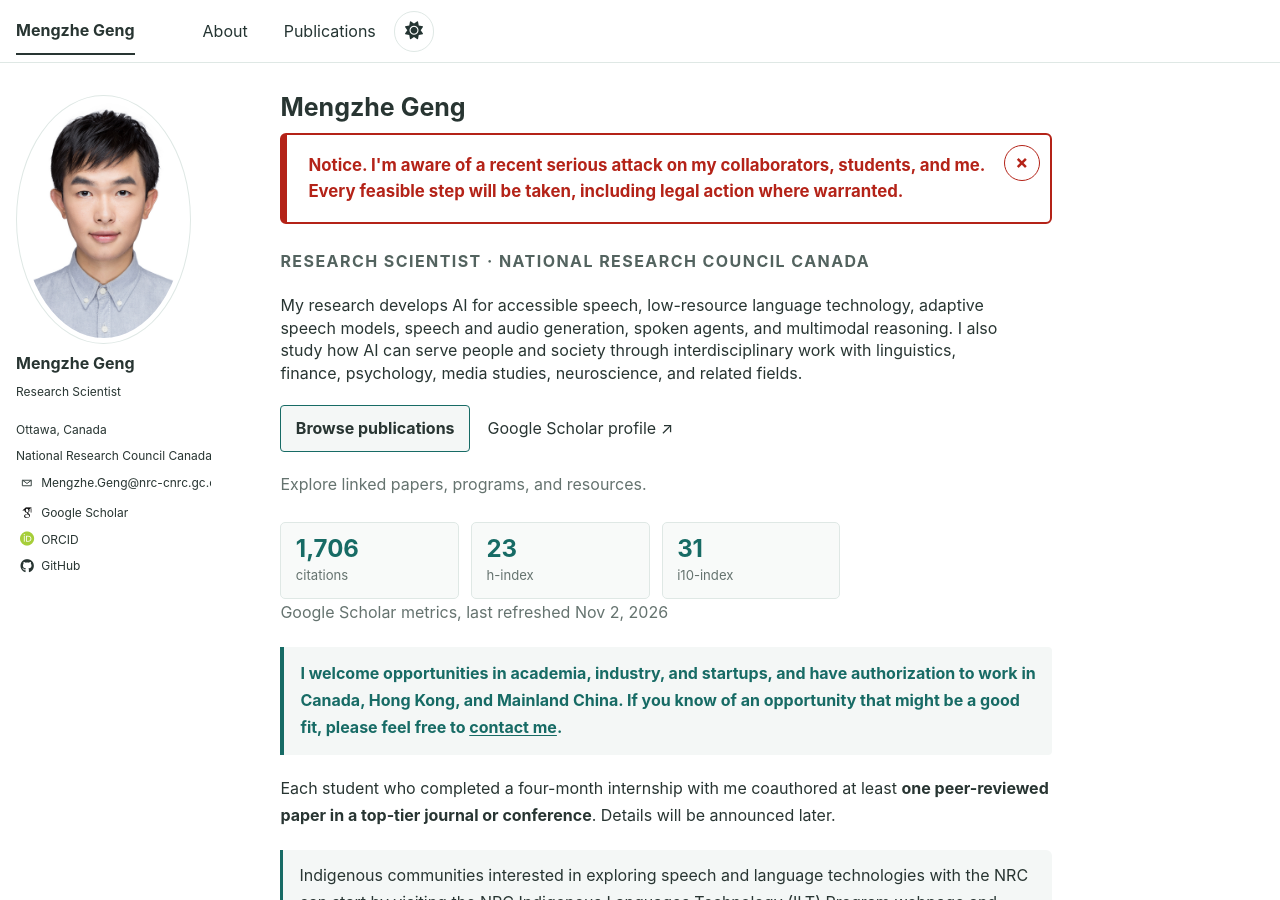
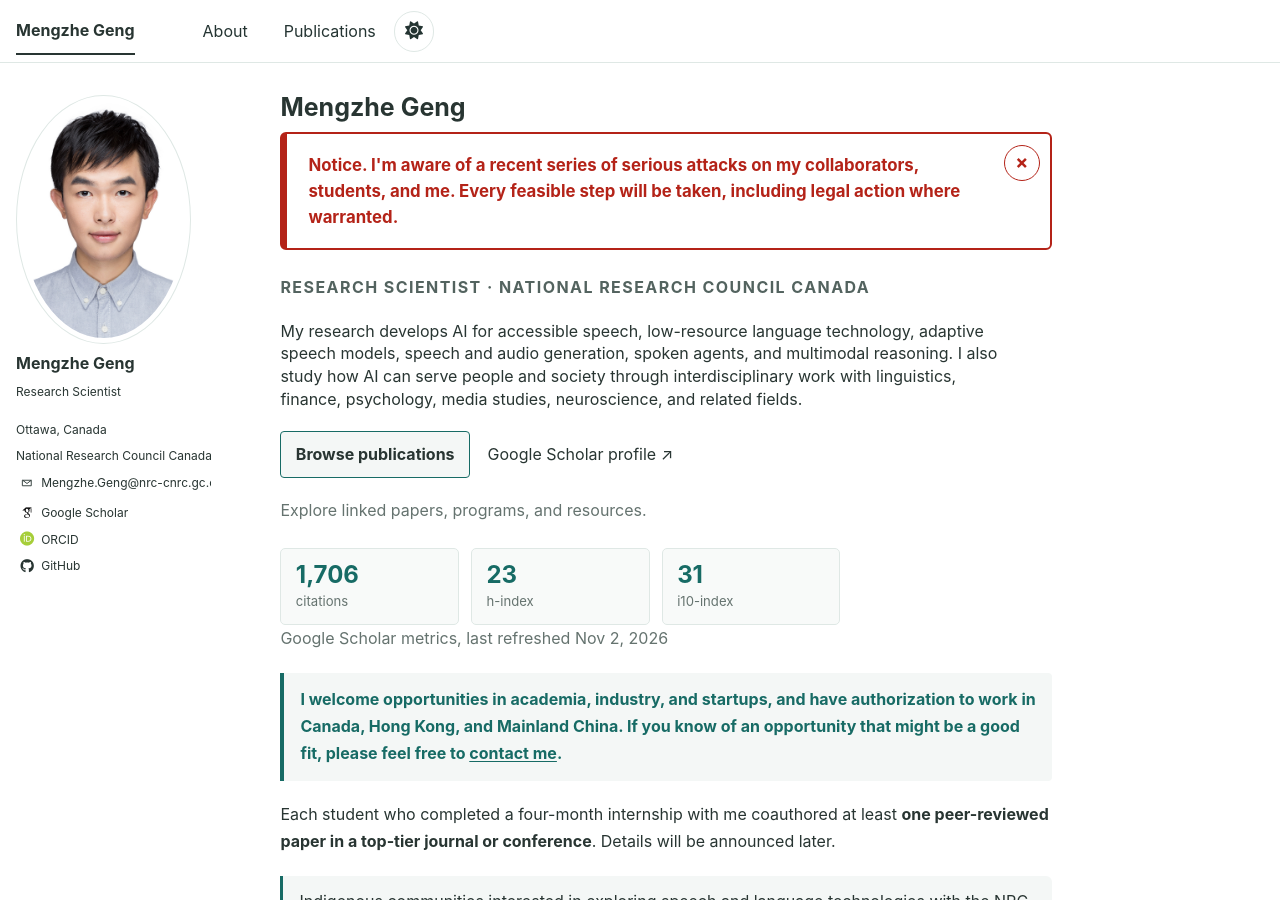
Before and after one commit to MENGZHEGENG/MENGZHEGENG.github.io, a Jekyll site: the page built from _pages/about.md, in a window 1280 px wide and 900 px high. Built offline with Jekyll 4.4.1, drawn with Linux system fonts in a browser that asks for light colours; some web fonts are replaced.

Commit message:
Update safety notice

```diff
--- a/_pages/about.md
+++ b/_pages/about.md
@@ -11,7 +11,7 @@ show_safety_notice: true
 
 {% if page.show_safety_notice %}
 <aside id="safety-notice" class="safety-notice" role="region" aria-label="Safety notice">
-  <p><strong>Notice.</strong> I'm aware of a recent serious attack on my collaborators, students, and me. Every feasible step will be taken, including legal action where warranted.</p>
+  <p><strong>Notice.</strong> I'm aware of a recent series of serious attacks on my collaborators, students, and me. Every feasible step will be taken, including legal action where warranted.</p>
   <button class="safety-notice__close" type="button" aria-label="Dismiss safety notice">×</button>
 </aside>
 <script src="{{ '/assets/js/safety-notice.js' | relative_url }}?v=a748c56" defer></script>
```
